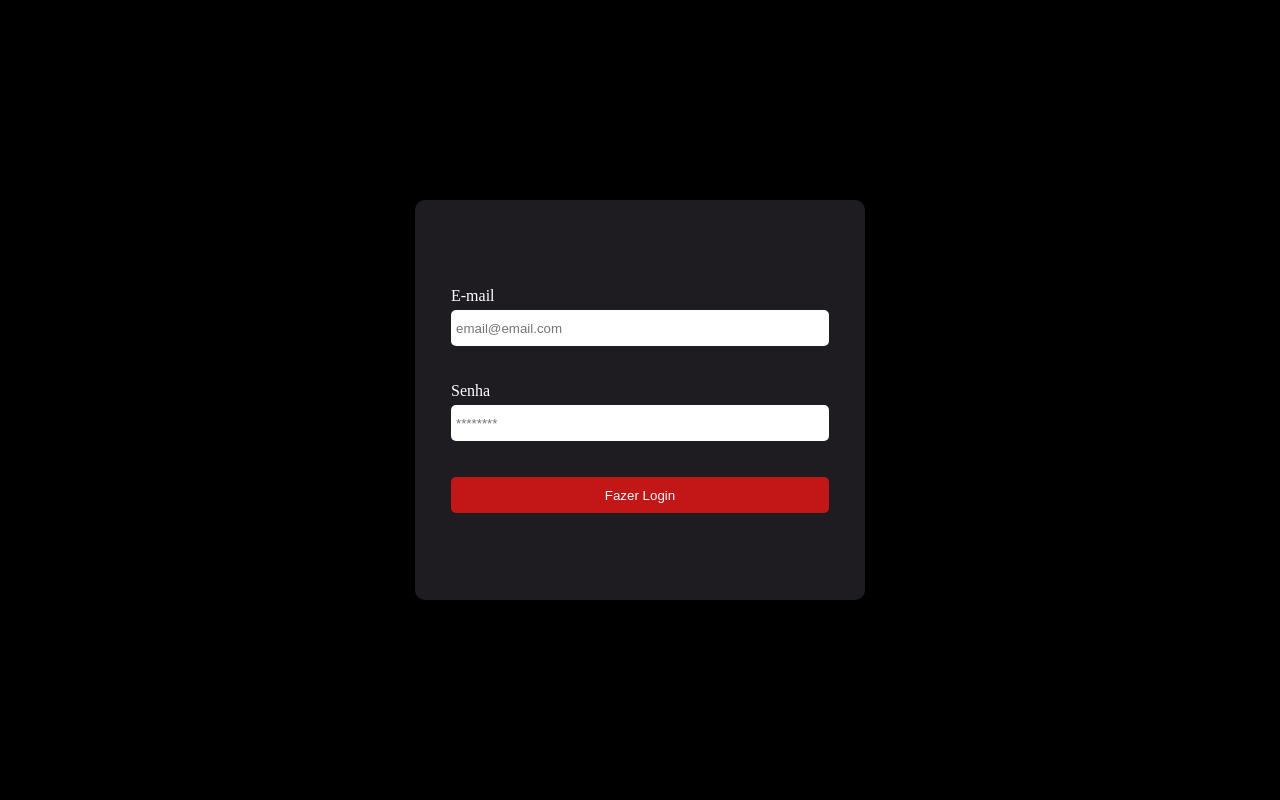
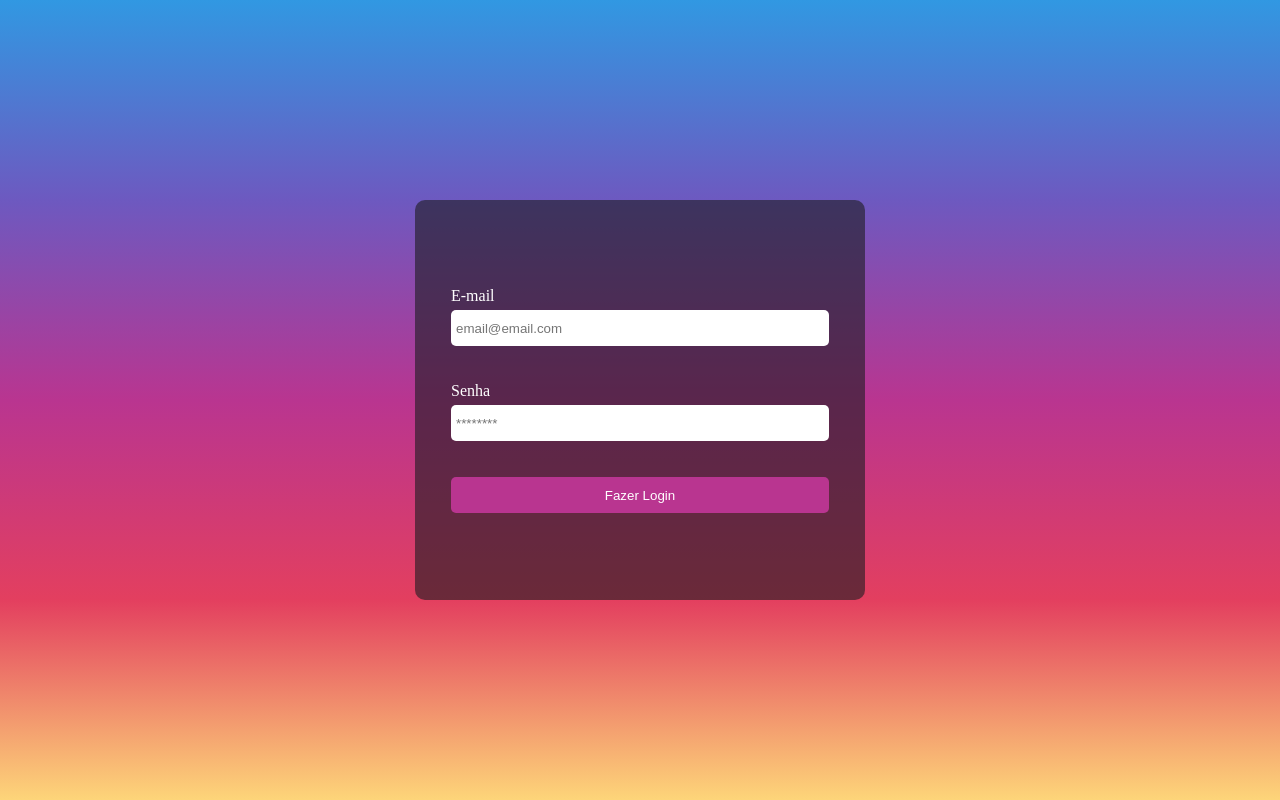
Before and after one commit to igorfwds/recuc9sa1sa2, a plain HTML site: page index.html in a window 1280 px wide. Drawn offline with Linux system fonts and the light colour scheme.

Commit message:
deixando a tela mais linda

```diff
--- a/style.css
+++ b/style.css
@@ -5,8 +5,7 @@
 }
 
 body {
-    background-color: black;
-}
+    background-image: linear-gradient(to bottom, #3198e2,#6d59c0, #b93590, #e33f5f, #fdd579 );}
 
 main {
     color: white;
@@ -19,7 +18,7 @@ main {
 }
 
 form {
-    background-color: #1e1c21;
+    background-color: #1e1c219b;
     width: 40%;
     height: 400px;
     min-width: 240px;
@@ -53,12 +52,12 @@ input,button {
 }
 
 button {
-    background-color: #c31616;
+    background-color: #b93590;
     color: white;
 }
 
 button:hover {
-    background-color: #5e0909;
-
+    background-color: #742059;
+    color: rgba(255, 255, 255, 0.542);
     cursor: pointer;
 }
```
Also changed, not shown: 1 other file.
